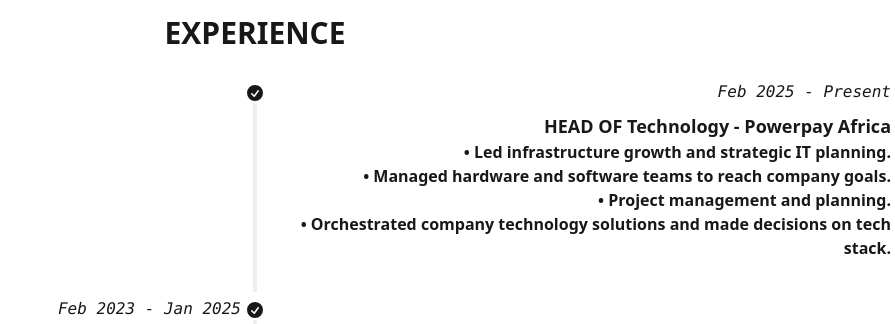
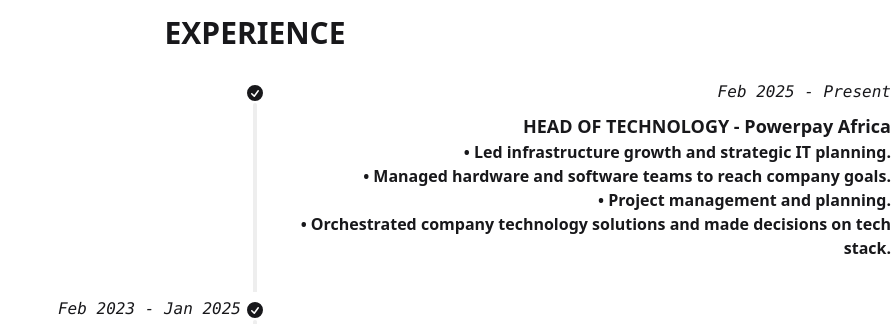
Before and after one commit to Tarimo077/mysite, a Django app: page / in a window 1280 px wide. Shown: the part 714-1038 px from the top of the page, without its empty margins (385-1280 px from the left). Run offline with Django 5.2, Linux system fonts and the light colour scheme; style sheets or scripts are compiled from the project's sources; some libraries are stand-ins or nearby versions.

Commit message:
Small change in experience page

```diff
--- a/templates/index.html
+++ b/templates/index.html
@@ -34,7 +34,7 @@
               </div>
               <div class="timeline-end mb-8 md:text-end">
                 <time class="font-mono italic ">Feb 2025 - Present</time>
-                <div class="text-lg font-black mt-2 ">HEAD OF Technology - Powerpay Africa</div>
+                <div class="text-lg font-black mt-2 ">HEAD OF TECHNOLOGY - Powerpay Africa</div>
                 <p class=" font-semibold">
                   • Led infrastructure growth and strategic IT planning.<br>
                   • Managed hardware and software teams to reach company goals.<br>
```
